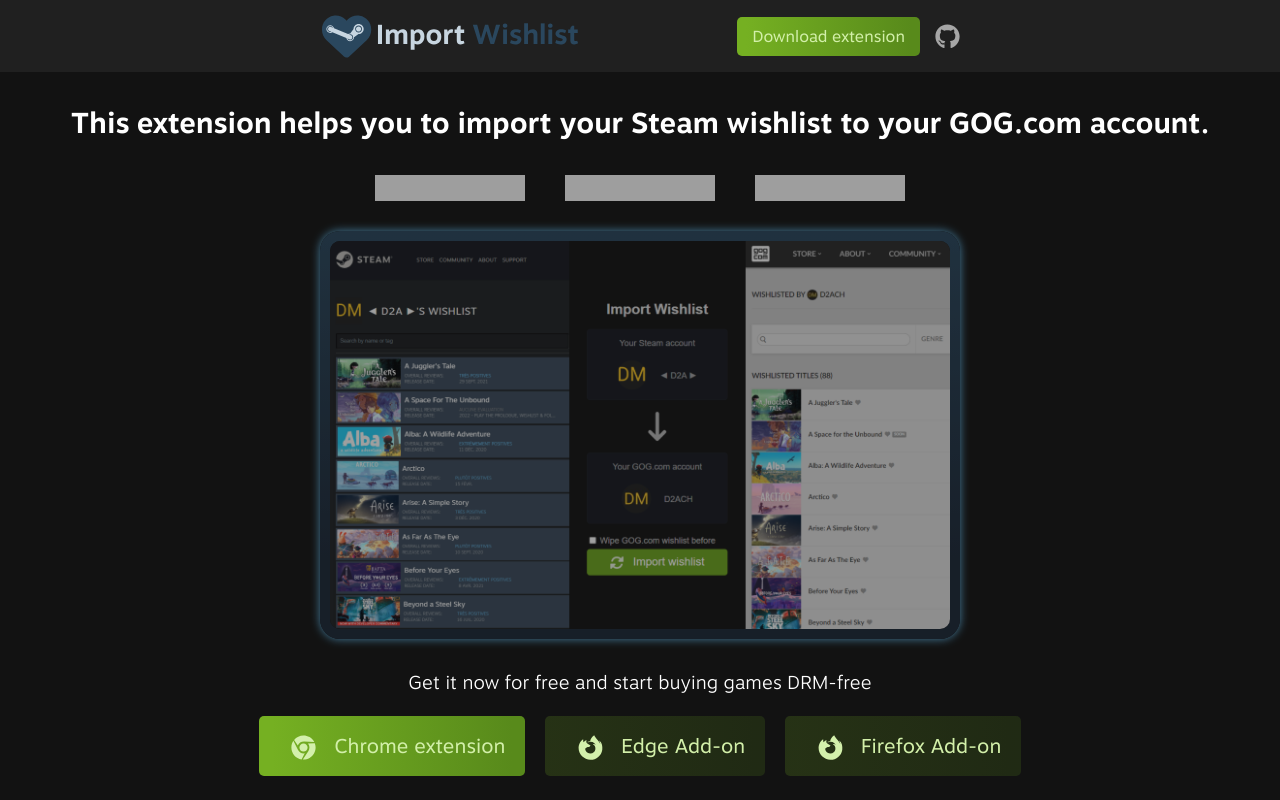
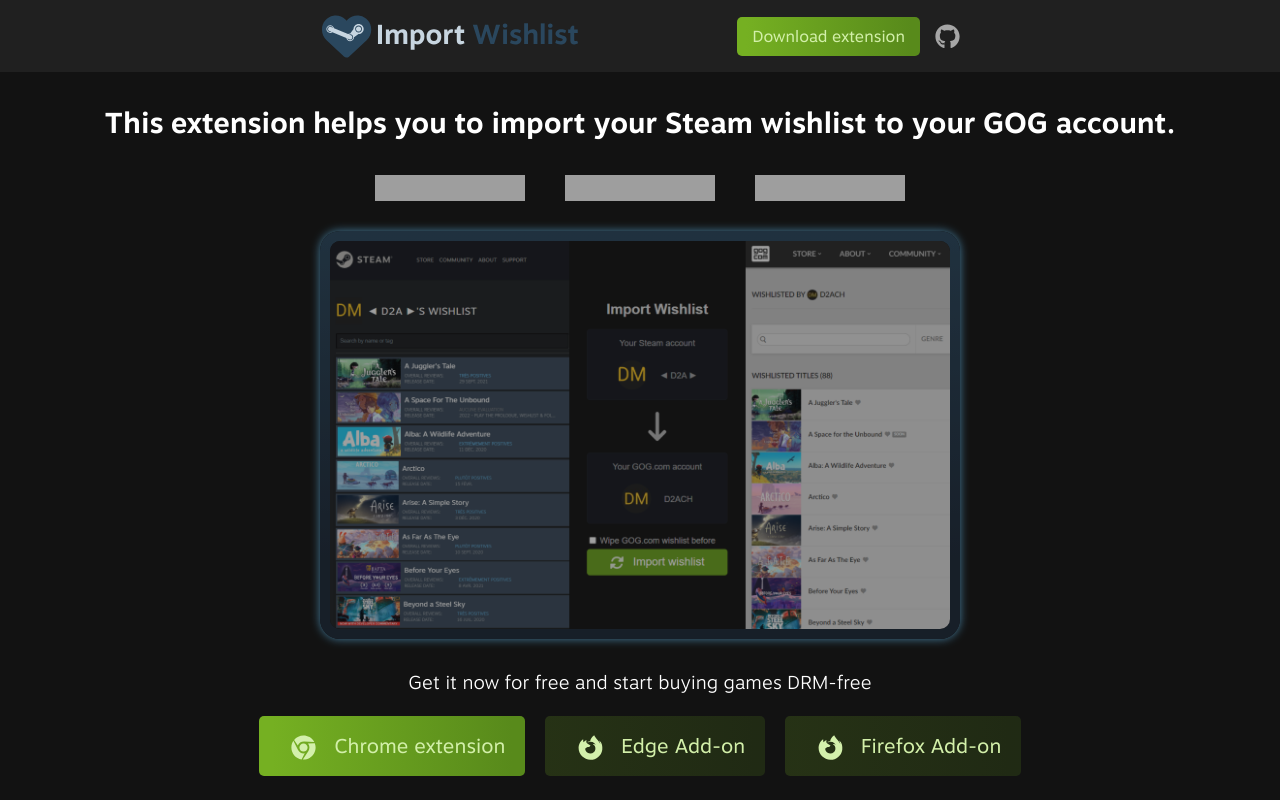
Before and after one commit to Daniel-Mendes/import-wishlist, a plain HTML site: page docs/index.html in a window 1280 px wide. Shown: the top 800 px of the page. Drawn offline with Linux system fonts and the light colour scheme; grey boxes are pictures that could not be loaded.

Commit message:
Updated text inside docs

```diff
--- a/docs/index.html
+++ b/docs/index.html
@@ -6,7 +6,7 @@
 		<title>Import Wishlist</title>
 		<meta
 			name="description"
-			content="This extension helps you to import your Steam wishlist to your GOG.com account."
+			content="This extension helps you to import your Steam wishlist to your GOG account."
 		/>
 		<meta name="google-site-verification" content="uyoipUJ99nWzHxBrvtIHTomLKrbFYsZldY7EBXZXuOA" />
 		<link rel="stylesheet" href="./assets/css/sanitize.css" />
@@ -45,7 +45,7 @@
 				<div id="hero-header">
 					<h1>
 						This extension helps you to import your Steam wishlist to your
-						GOG.com account.
+						GOG account.
 					</h1>
 					<ul id="badges">
 						<li>
```
